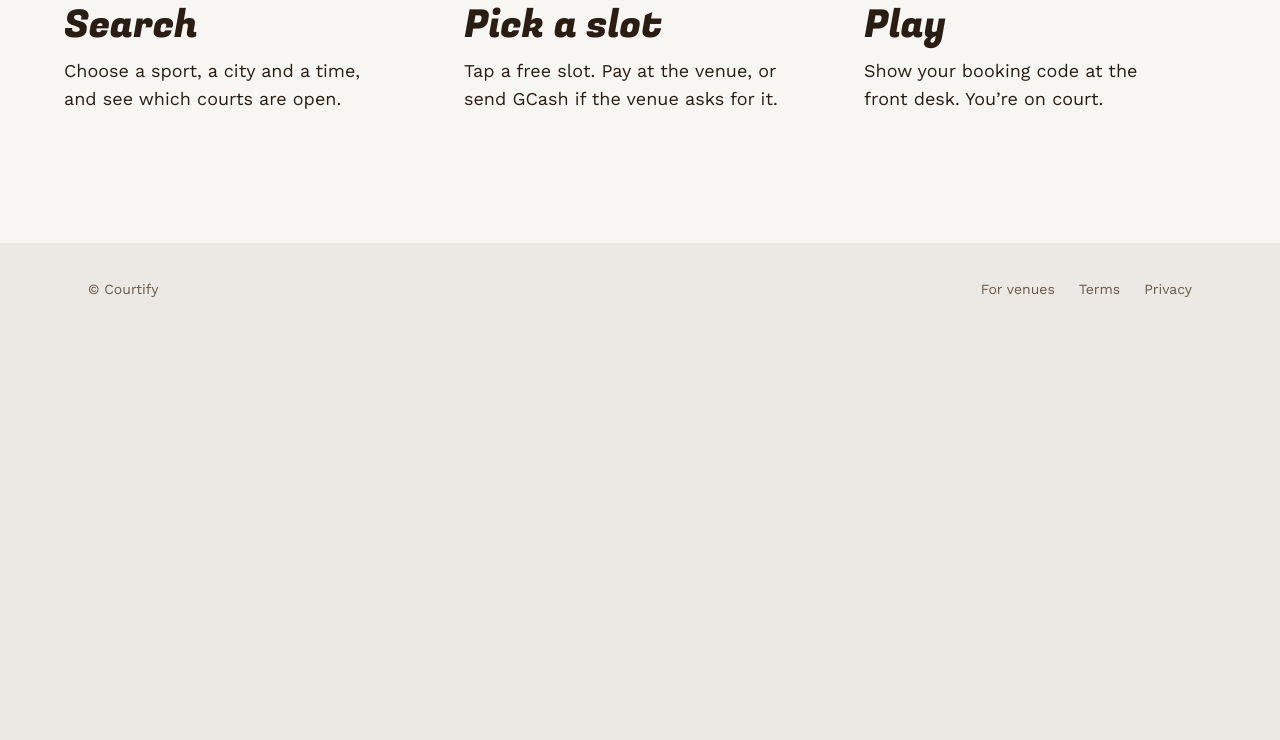
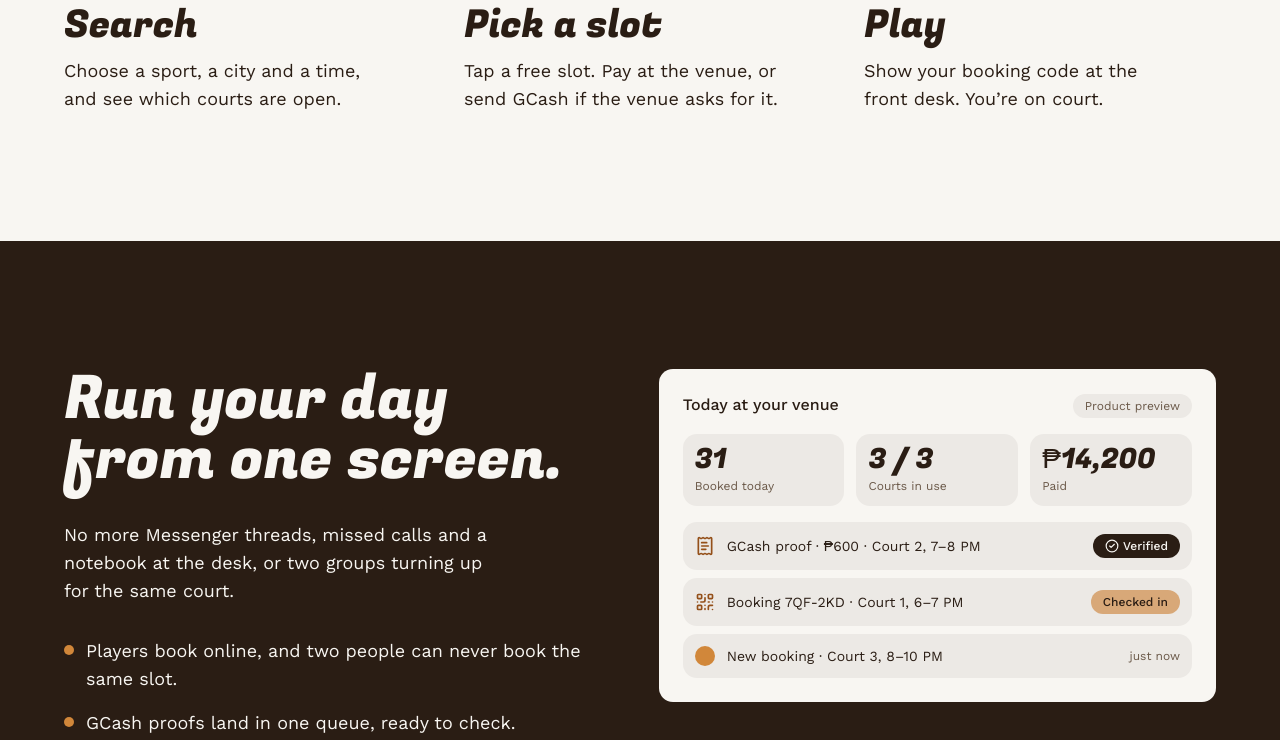
Before and after one commit to seejjaay/courtify, a Next.js app: page / in a window 1280 px wide. Shown: the part 2000-2740 px from the top of the page. Before the commit the page ends 2335 px from the top, so only its background shows below. Built offline with nearby package versions, Linux system fonts and the light colour scheme; no server answers; the database is empty.

Commit message:
feat(marketing): floodlit owners section with time-of-day strip and dashboard preview

```diff
--- a/src/app/(marketing)/page.tsx
+++ b/src/app/(marketing)/page.tsx
@@ -1,6 +1,7 @@
 import { HeroCourt } from '@/features/marketing/hero-court';
 import { HowItWorks } from '@/features/marketing/how-it-works';
 import { MotionBoot } from '@/features/marketing/motion/boot';
+import { OwnersSection } from '@/features/marketing/owners-section';
 import { SportsSwitcher } from '@/features/marketing/sports-switcher';
 
 /** The landing: one platform, two sides of the net. Sections are added task by task (M1 plan). */
@@ -10,13 +11,14 @@ export default function HomePage() {
       <HeroCourt />
       <section aria-labelledby="sports-title" className="px-4 py-20 sm:px-6 md:py-32">
         <div className="mx-auto flex w-full max-w-6xl flex-col gap-10">
-          <h2 id="sports-title" className="max-w-xl font-display text-[clamp(2rem,5vw,3.75rem)] leading-[1] text-ink">
+          <h2 id="sports-title" className="max-w-xl font-display text-[clamp(2rem,5vw,3.75rem)] leading-none text-ink">
             Six sports. One place to book.
           </h2>
           <SportsSwitcher />
         </div>
       </section>
       <HowItWorks />
+      <OwnersSection />
       <MotionBoot />
     </>
   );
--- a/src/features/marketing/hero-court.tsx
+++ b/src/features/marketing/hero-court.tsx
@@ -62,7 +62,7 @@ export async function HeroCourt() {
           ))}
         </h1>
 
-        <div className="hero-court relative mt-5 overflow-hidden rounded-[14px] bg-clay md:mt-8">
+        <div className="hero-court relative mt-5 overflow-hidden rounded-card bg-clay md:mt-8">
           <div aria-hidden="true">
             {LINES.map((line, i) => (
               <span key={i} className={cn('court-line chalk-line', line.kind)} style={lineStyle(line)} />
--- a/src/features/marketing/how-it-works.tsx
+++ b/src/features/marketing/how-it-works.tsx
@@ -12,7 +12,7 @@ export function HowItWorks() {
   return (
     <section data-scene="serve" aria-labelledby="how-title" className="bg-chalk px-4 py-20 sm:px-6 md:py-32">
       <div className="mx-auto flex w-full max-w-6xl flex-col gap-12 md:gap-20">
-        <h2 id="how-title" className="max-w-xl font-display text-[clamp(2rem,5vw,3.75rem)] leading-[1] text-ink">
+        <h2 id="how-title" className="max-w-xl font-display text-[clamp(2rem,5vw,3.75rem)] leading-none text-ink">
           From search to serve.
         </h2>
         <div data-serve-row className="relative pl-10 md:pt-16 md:pl-0">
--- a/src/features/marketing/motion/scenes.ts
+++ b/src/features/marketing/motion/scenes.ts
@@ -59,6 +59,28 @@ defineScene('serve', (section, fromBelow) => {
   });
 });
 
+// The day strip: the light arrives hour by hour as the strip scrolls into view.
+defineScene('daylight', (section, fromBelow) => {
+  if (!fromBelow) return;
+  gsap.from(section.querySelectorAll('[data-light]'), {
+    opacity: 0,
+    duration: 0.5,
+    ease: 'power1.out',
+    stagger: { each: 0.025, grid: 'auto', from: 'start', axis: 'x' },
+    scrollTrigger: { trigger: section, start: 'top 80%', once: true },
+  });
+});
+
+// The dashboard preview: numbers flip in, bookings drop into the list, the proof flips to Verified.
+defineScene('dashboard', (section, fromBelow) => {
+  if (!fromBelow) return;
+  const timeline = gsap.timeline({ scrollTrigger: { trigger: section, start: 'top 75%', once: true } });
+  timeline
+    .from(section.querySelectorAll('[data-flip]'), { rotateX: -90, opacity: 0, transformOrigin: '50% 0%', duration: 0.5, stagger: 0.1, ease: 'back.out(1.6)' })
+    .from(section.querySelectorAll('[data-drop]'), { y: -24, opacity: 0, duration: 0.45, stagger: 0.12, ease: 'power2.out' }, '-=0.2')
+    .from(section.querySelector('[data-verify]'), { rotateX: 90, duration: 0.4, ease: 'back.out(2)' }, '+=0.2');
+});
+
 /**
  * Sets up every scene on the page and returns a cleanup. Sections are finished in the HTML;
  * a scene only sets "from" states for sections that are still below the viewport, so nothing
--- /dev/null
+++ b/src/features/marketing/owners-section.tsx
@@ -0,0 +1,142 @@
+import { CircleCheck, QrCode, ReceiptText } from 'lucide-react';
+import Link from 'next/link';
+import { buttonVariants } from '@/components/ui/button';
+import { cn } from '@/lib/utils';
+
+const CHANGES = [
+  'Players book online, and two people can never book the same slot.',
+  'GCash proofs land in one queue, ready to check.',
+  'The front desk checks players in with their booking code.',
+  'See how full every court is, hour by hour.',
+];
+
+// A day at a three-court venue, 6 AM to 10 PM. 1 = booked, 0 = open. Illustrative only.
+const HOURS = ['6', '7', '8', '9', '10', '11', '12', '1', '2', '3', '4', '5', '6', '7', '8', '9'];
+const GRID = [
+  [1, 1, 0, 0, 0, 1, 0, 0, 0, 0, 1, 1, 1, 1, 1, 0],
+  [0, 1, 1, 0, 0, 0, 0, 1, 0, 0, 0, 1, 1, 1, 1, 1],
+  [1, 0, 0, 0, 1, 0, 0, 0, 0, 1, 1, 1, 0, 1, 1, 1],
+];
+// Light across the day: morning (6–11), afternoon into golden hour (12–5), floodlights (6–9 PM).
+const LIGHT = ['morning', 'morning', 'morning', 'morning', 'morning', 'morning', 'day', 'day', 'day', 'golden', 'golden', 'golden', 'flood', 'flood', 'flood', 'flood'] as const;
+const LIGHT_BG: Record<(typeof LIGHT)[number], string> = {
+  morning: 'bg-chalk/10',
+  day: 'bg-chalk/5',
+  golden: 'bg-sand/25',
+  flood: 'bg-chalk/15',
+};
+
+function DayStrip() {
+  return (
+    <figure data-scene="daylight" data-ui className="flex flex-col gap-3">
+      <div className="grid grid-cols-[3.5rem_repeat(16,minmax(0,1fr))] gap-1 overflow-hidden text-xs text-chalk/80">
+        <span />
+        {HOURS.map((hour, i) => (
+          <span key={i} data-light={LIGHT[i]} className={cn('invisible rounded-t-md py-1 text-center tabular-nums sm:visible', LIGHT_BG[LIGHT[i]])}>
+            {hour}
+          </span>
+        ))}
+        {GRID.map((row, r) => (
+          <div key={r} className="contents">
+            <span className="self-center text-sm text-chalk">Court {r + 1}</span>
+            {row.map((booked, c) => (
+              <span
+                key={c}
+                data-light={LIGHT[c]}
+                className={cn('h-8 rounded-sm', booked ? 'bg-clay' : LIGHT_BG[LIGHT[c]])}
+              />
+            ))}
+          </div>
+        ))}
+      </div>
+      <figcaption className="text-sm text-chalk/80">Morning sets, a quiet afternoon, then every court full under the floodlights.</figcaption>
+    </figure>
+  );
+}
+
+/** The venue dashboard as a product preview: today's board, a GCash proof to verify, a check-in. */
+export function DashboardPreview() {
+  return (
+    <figure data-scene="dashboard" data-ui aria-label="Product preview of the venue dashboard" className="flex flex-col gap-4 rounded-card bg-chalk p-5 text-ink md:p-6">
+      <figcaption className="flex items-baseline justify-between gap-4">
+        <span className="font-medium">Today at your venue</span>
+        <span className="rounded-full bg-stucco px-3 py-1 text-xs text-ink-soft">Product preview</span>
+      </figcaption>
+
+      {/* Phones: label and value on one row (Fugaz can't shrink below 20px to fit three across). */}
+      <div className="grid gap-2 sm:grid-cols-3 sm:gap-3">
+        {[
+          { label: 'Booked today', value: '31' },
+          { label: 'Courts in use', value: '3 / 3' },
+          { label: 'Paid', value: '₱14,200' },
+        ].map((stat) => (
+          <div key={stat.label} data-flip className="flex flex-row-reverse items-baseline justify-between rounded-lg bg-stucco p-3 sm:flex-col sm:items-start">
+            <p className="font-display text-[1.75rem] leading-none tabular-nums">{stat.value}</p>
+            <p className="text-sm text-ink-soft sm:mt-1 sm:text-xs">{stat.label}</p>
+          </div>
+        ))}
+      </div>
+
+      <ul className="flex flex-col gap-2">
+        <li data-drop className="flex items-center gap-3 rounded-lg bg-stucco p-3">
+          <ReceiptText aria-hidden="true" className="size-5 shrink-0 text-clay-ink" />
+          <span className="min-w-0 flex-1 text-sm">
+            GCash proof · ₱600 · Court 2, 7–8 PM
+          </span>
+          <span data-verify className="flex items-center gap-1 rounded-full bg-ink px-3 py-1 text-xs font-medium text-chalk">
+            <CircleCheck aria-hidden="true" className="size-3.5" />
+            Verified
+          </span>
+        </li>
+        <li data-drop className="flex items-center gap-3 rounded-lg bg-stucco p-3">
+          <QrCode aria-hidden="true" className="size-5 shrink-0 text-clay-ink" />
+          <span className="min-w-0 flex-1 text-sm">Booking 7QF-2KD · Court 1, 6–7 PM</span>
+          <span className="rounded-full bg-sand px-3 py-1 text-xs font-medium text-ink">Checked in</span>
+        </li>
+        <li data-drop className="flex items-center gap-3 rounded-lg bg-stucco p-3">
+          <span aria-hidden="true" className="size-5 shrink-0 rounded-full bg-clay" />
+          <span className="min-w-0 flex-1 text-sm">New booking · Court 3, 8–10 PM</span>
+          <span className="text-xs text-ink-soft">just now</span>
+        </li>
+      </ul>
+    </figure>
+  );
+}
+
+/** The longest landing section: what Courtify does for a venue, under the floodlights. */
+export function OwnersSection() {
+  return (
+    <section id="for-venues" aria-labelledby="owners-title" className="bg-ink px-4 py-20 text-chalk sm:px-6 md:py-32">
+      <div className="mx-auto grid w-full max-w-6xl gap-14 md:grid-cols-[minmax(0,1fr)_minmax(0,1.05fr)] md:gap-16">
+        <div className="flex flex-col gap-8">
+          <h2 id="owners-title" className="font-display text-[clamp(2rem,5vw,3.75rem)] leading-none text-chalk">
+            Run your day from one screen.
+          </h2>
+          <p className="max-w-md text-lg text-chalk">
+            No more Messenger threads, missed calls and a notebook at the desk, or two groups turning up for the same court.
+          </p>
+          <ul className="flex flex-col gap-4">
+            {CHANGES.map((change) => (
+              <li key={change} className="flex gap-3 text-lg text-chalk">
+                <span aria-hidden="true" className="mt-2 size-2.5 shrink-0 rounded-full bg-clay" />
+                {change}
+              </li>
+            ))}
+          </ul>
+          <div className="flex flex-wrap items-center gap-4">
+            <Link href="/owner/new" className={cn(buttonVariants({ size: 'lg' }))}>
+              List your venue
+            </Link>
+            <Link href="/for-venues" className="text-sand underline underline-offset-4 hover:text-chalk">
+              See how it works for venues
+            </Link>
+          </div>
+        </div>
+        <div className="flex flex-col gap-10">
+          <DashboardPreview />
+          <DayStrip />
+        </div>
+      </div>
+    </section>
+  );
+}
```
Also changed, not shown: 2 other files (tests, documents, lock files or other folders).
